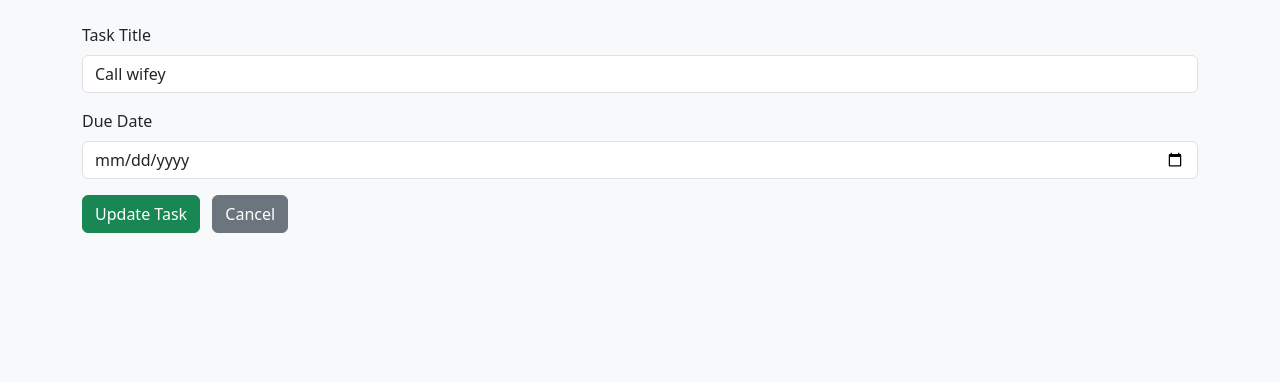
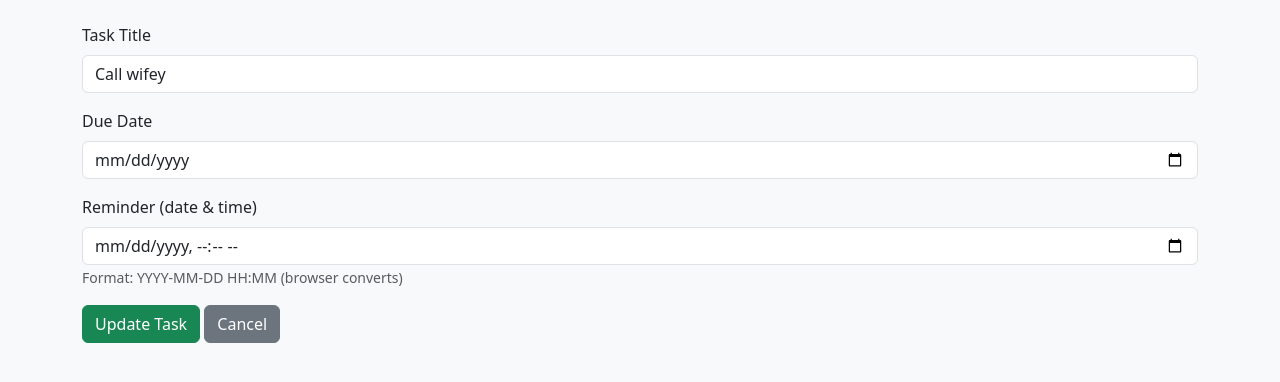
Before and after one commit to Aashish1023/todo-flask-app, a Flask app: page /edit/3 in a window 1280 px wide. Shown: the part 143-525 px from the top of the page. Run offline with Flask 3, Linux system fonts and the light colour scheme; data comes from the database, SQL or seed files in the repository; both versions use the stored data as it was after the commit.

Commit message:
Add reminder input field to task edit form with proper value handling

```diff
--- a/templates/edit.html
+++ b/templates/edit.html
@@ -14,7 +14,16 @@
         <input type="date" name="due_date" value="{{ task['due_date'] or ''}}" class="form-control">
     </div>
 
-    <button class="btn btn-success me-2" type="submit">Update Task</button>
+    <div class="mb-3">
+        <label class="form-label">Reminder (date & time)</label>
+        <!-- Use datetime-local so browser provides a time picker; must convert format -->
+        <input type="datetime-local" name="reminder_at"
+               value="{% if task['reminder_at'] %}{{ task['reminder_at']|replace(' ', 'T') }}{% endif %}"
+               class="form-control">
+        <small class="text-muted">Format: YYYY-MM-DD HH:MM (browser converts)</small>
+    </div>
+
+    <button class="btn btn-success" type="submit">Update Task</button>
     <a href="{{ url_for('index') }}" class="btn btn-secondary">Cancel</a>
 </form>
 
```
Also changed, not shown: task.db.
